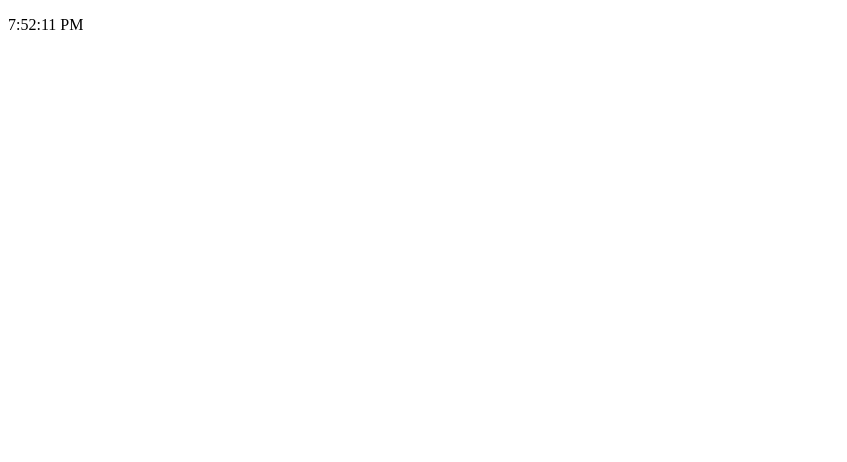
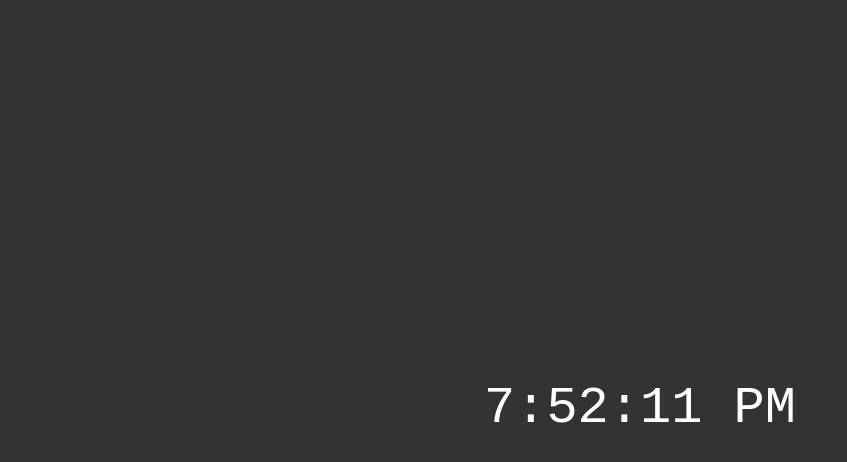
Before and after one commit to yigit-cankurtaran/javascript-clock, a plain HTML site: page index.html in a window 1280 px wide. Shown: the whole page, without its empty margins (0-847 px from the left). Drawn offline with Linux system fonts and the light colour scheme.

Commit message:
Styled it to look like a digital clock.

```diff
--- a/index.html
+++ b/index.html
@@ -2,6 +2,23 @@
 <html>
   <head>
     <title>Clock</title>
+    <style>
+      body {
+        background-color: #333;
+        color: #fff;
+        display: flex;
+        justify-content: center;
+        align-items: center;
+        height: 100vh;
+        font-family: monospace;
+        font-size: 4em;
+      }
+
+      #clock {
+        text-align: center;
+      }
+
+    </style>
   </head>
   <body>
     <p id="clock"></p>
```
